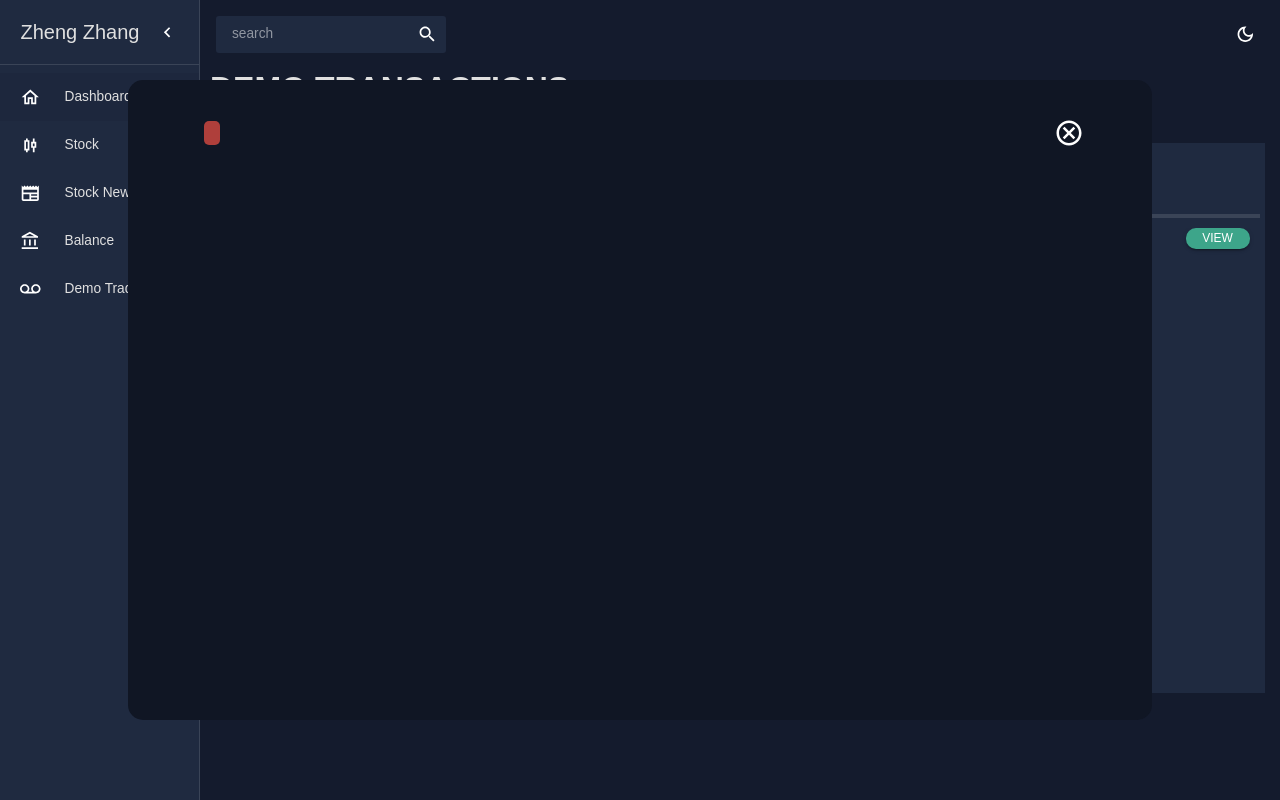
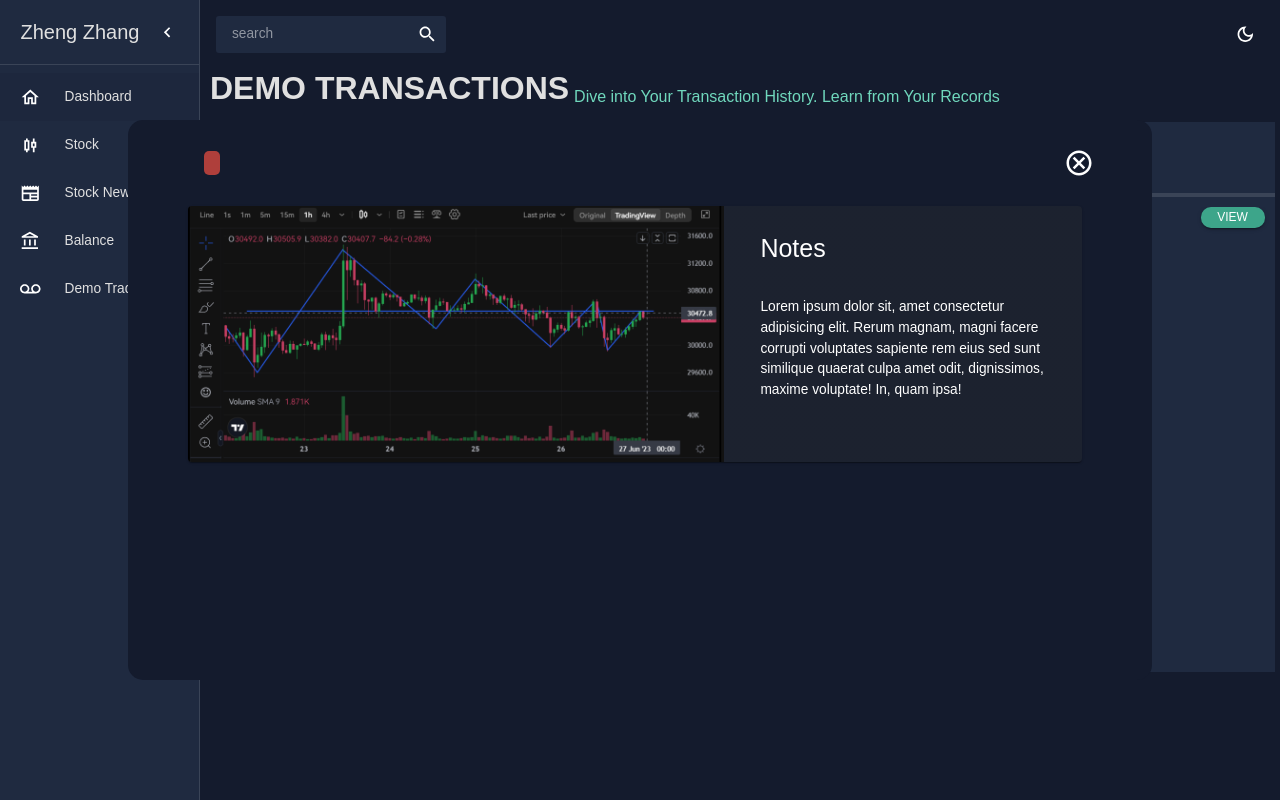
Before and after one commit to Adair-zz/myworld, a React (Create React App) app in the folder front-end/: page /demo-trading/demo-transactions in a window 1280 px wide. Both pictures are taken after a click on the button "VIEW". Built offline with nearby package versions, Linux system fonts and the light colour scheme; no server answers.

Commit message:
some update and modal card

```diff
--- a/front-end/src/components/buyTicket/index.tsx
+++ b/front-end/src/components/buyTicket/index.tsx
@@ -431,6 +431,12 @@ const BuyTicket = () => {
               backgroundColor: colors.greenAccent[600],
               width: "35%",
               borderRadius: "15px",
+              "&:hover": {
+                background: colors.greenAccent[700],
+              },
+              "&:action": {
+                backgroundColor: colors.greenAccent[800],
+              },
             }}
           >
             Buy {selectedStock.stock_symbol}
--- a/front-end/src/components/tradeTicket/index.tsx
+++ b/front-end/src/components/tradeTicket/index.tsx
@@ -49,6 +49,12 @@ const TradeTicket = () => {
             sx={{
               width: "50%",
               backgroundColor: colors.greenAccent[700],
+              "&:hover": {
+                backgroundColor: colors.greenAccent[800],
+              },
+              "&:action": {
+                backgroundColor: colors.greenAccent[900],
+              },
             }}
             onClick={() => dispatch(statusChange("buy"))}
             size={"small"}
@@ -57,7 +63,16 @@ const TradeTicket = () => {
           </Button>
           <Button
             variant="contained"
-            sx={{ width: "50%", backgroundColor: colors.redAccent[700] }}
+            sx={{
+              width: "50%",
+              backgroundColor: colors.redAccent[700],
+              "&:hover": {
+                backgroundColor: colors.redAccent[800],
+              },
+              "&:action": {
+                backgroundColor: colors.redAccent[900],
+              },
+            }}
             onClick={() => dispatch(statusChange("sell"))}
             size={"small"}
           >
@@ -177,6 +192,12 @@ const TradeTicket = () => {
                 backgroundColor: colors.redAccent[600],
                 width: "35%",
                 borderRadius: "15px",
+                "&:hover": {
+                  backgroundColor: colors.redAccent[700],
+                },
+                "&:action": {
+                  backgroundColor: colors.redAccent[800],
+                },
               }}
             >
               Sell {selectedstock.stock_symbol}
--- a/front-end/src/components/transaction/index.tsx
+++ b/front-end/src/components/transaction/index.tsx
@@ -1,13 +1,5 @@
 import { useState } from "react";
-import {
-  Box,
-  Typography,
-  Button,
-  Modal,
-  Chip,
-  Stack,
-  IconButton,
-} from "@mui/material";
+import { Box, Typography, Button, Modal, IconButton } from "@mui/material";
 import { useTheme } from "@mui/material/styles";
 import { CancelOutlined } from "@mui/icons-material";
 
@@ -15,6 +7,7 @@ import { tokens } from "../../theme";
 import { StockTransactionsType } from "../../utils/interface";
 import TransactionHeader from "./transactionHeader";
 import ModalHeader from "./modalHeader";
+import ModalBody from "./modalBody";
 
 const Transaction = ({
   transactions,
@@ -31,10 +24,10 @@ const Transaction = ({
   };
 
   return (
-    <Box m={"5px 5px 0 5px"} height={"540px"}>
+    <Box m={"5px 0 0 5px"}>
       <TransactionHeader />
 
-      <Box margin={"10px 0 10px 10px"}>
+      <Box margin={"10px 0 0 10px"}>
         {transactions != null &&
           transactions.map((transaction) => {
             const {
@@ -108,6 +101,12 @@ const Transaction = ({
                       width: "20%",
                       height: "60%",
                       borderRadius: "10px",
+                      "&:hover": {
+                        backgroundColor: colors.greenAccent[700],
+                      },
+                      "&:active": {
+                        backgroundColor: colors.greenAccent[800],
+                      },
                     }}
                   >
                     View
@@ -117,7 +116,7 @@ const Transaction = ({
                     onClose={handleModal}
                     sx={{
                       ".MuiModal-backdrop": {
-                        bgcolor: "transparent",
+                        backgroundColor: "transparent",
                       },
                       backdropFilter: "blur(0.35px)",
                     }}
@@ -130,10 +129,10 @@ const Transaction = ({
                         left: "50%",
                         transform: "translate(-50%, -50%)",
                         width: "80%",
-                        height: "80%",
-                        bgcolor: colors.primary[600],
+                        height: "70%",
+                        backgroundColor: colors.primary[500],
                         borderRadius: "15px",
-                        p: "30px 60px 30px 60px",
+                        p: "20px 50px 10px 50px",
                       }}
                     >
                       <Box
@@ -147,6 +146,8 @@ const Transaction = ({
                           <CancelOutlined fontSize="large" />
                         </IconButton>
                       </Box>
+
+                      <ModalBody />
                     </Box>
                   </Modal>
                 </Box>
--- /dev/null
+++ b/front-end/src/components/transaction/modalBody/index.tsx
@@ -0,0 +1,118 @@
+import { useState } from "react";
+import {
+  Box,
+  Card,
+  CardHeader,
+  CardContent,
+  CardMedia,
+  Typography,
+  Modal,
+} from "@mui/material";
+import { useTheme } from "@mui/material/styles";
+
+import { tokens } from "../../../theme";
+import TestImage from "../../../test.png";
+const ModalBody = () => {
+  const theme = useTheme();
+  const colors = tokens(theme.palette.mode);
+
+  const [modalOpen, setModalOpen] = useState<boolean>(false);
+
+  const handleModal = () => {
+    setModalOpen(!modalOpen);
+  };
+
+  return (
+    <Box p={"20px 20px 10px 10px"}>
+      <Card
+        sx={{ display: "flex" }}
+        style={{ backgroundColor: colors.primary[600] }}
+      >
+        <CardMedia
+          component={"img"}
+          image={TestImage}
+          alt="Missing Image"
+          sx={{ width: "60%" }}
+          onClick={handleModal}
+        />
+        <Modal
+          open={modalOpen}
+          onClose={handleModal}
+          sx={{
+            ".MuiModal-backdrop": {
+              bgcolor: "transparent",
+            },
+            backdropFilter: "blur(0.35px)",
+          }}
+        >
+          <Card
+            sx={{
+              width: "90%",
+              height: "90%",
+              position: "absolute" as "absolute",
+              top: "50%",
+              left: "50%",
+              transform: "translate(-50%, -50%)",
+            }}
+          >
+            <CardMedia
+              component={"img"}
+              image={TestImage}
+              alt={"Missing Image"}
+              onClick={handleModal}
+            />
+          </Card>
+          {/* <Box
+            display={"flex"}
+            alignItems={"center"}
+            justifyContent={"center"}
+            sx={{
+              position: "absolute" as "absolute",
+              top: "50%",
+              left: "50%",
+              transform: "translate(-50%, -50%)",
+              width: "80%",
+              height: "80%",
+              bgcolor: colors.primary[500],
+              borderRadius: "15px",
+              p: "20px 50px 10px 50px",
+              m: "0 auto",
+            }}
+          >
+            <img
+              src="https://picsum.photos/700/450.jpg"
+              alt={"temp"}
+              onClick={handleModal}
+            />
+          </Box> */}
+        </Modal>
+        <Box
+          sx={{
+            display: "flex",
+            flexDirection: "column",
+            p: "10px 0 10px 20px",
+          }}
+        >
+          <CardHeader
+            title="Notes"
+            sx={{
+              ".MuiCardHeader-title": {
+                fontSize: 25,
+              },
+            }}
+          />
+          <CardContent>
+            <Typography>
+              Lorem ipsum dolor sit, amet consectetur adipisicing elit. Rerum
+              magnam, magni facere corrupti voluptates sapiente rem eius sed
+              sunt similique quaerat culpa amet odit, dignissimos, maxime
+              voluptate! In, quam ipsa!
+            </Typography>
+          </CardContent>
+        </Box>
+      </Card>
+    </Box>
+  );
+};
+
+export default ModalBody;
--- a/front-end/src/components/transaction/modalHeader/index.tsx
+++ b/front-end/src/components/transaction/modalHeader/index.tsx
@@ -13,7 +13,12 @@ const ModalHeader = ({
   const colors = tokens(theme.palette.mode);
 
   return (
-    <Stack direction={"row"} alignItems={"center"} spacing={2}>
+    <Stack
+      direction={"row"}
+      alignItems={"center"}
+      spacing={2}
+      p={"10px 0 10px 10px"}
+    >
       <Typography variant="h2">{transaction.stock_symbol}</Typography>
       <Chip
         label={`${transaction.transaction_type}`}
@@ -26,8 +31,10 @@ const ModalHeader = ({
         }}
         size={"small"}
       />
-      <Typography>{transaction.date}</Typography>
-      <Typography>{transaction.time}</Typography>
+      <Stack>
+        <Typography>{transaction.date}</Typography>
+        <Typography>{transaction.time}</Typography>
+      </Stack>
     </Stack>
   );
 };
--- a/front-end/src/scences/demoTrading/demoTransactions/index.tsx
+++ b/front-end/src/scences/demoTrading/demoTransactions/index.tsx
@@ -23,7 +23,7 @@ const DemoTransactions = () => {
   );
 
   return (
-    <Box m={"0 10px 0 10px"}>
+    <Box m={"0 5px 0 10px"}>
       <Box
         display={"flex"}
         justifyContent={"space-between"}
@@ -36,11 +36,13 @@ const DemoTransactions = () => {
           }
           titleVariant={"h2"}
           subtitleVariant={"h5"}
+          isAlign={true}
         />
       </Box>
 
       <Box
-        sx={{ backgroundColor: colors.primary[400], margin: "0 5px 0 0" }}
+        height={"550px"}
+        sx={{ backgroundColor: colors.primary[400] }}
         overflow={"auto"}
       >
         <Transaction transactions={demoTransactions} />
```
Also changed, not shown: front-end/src/test.png (added).
